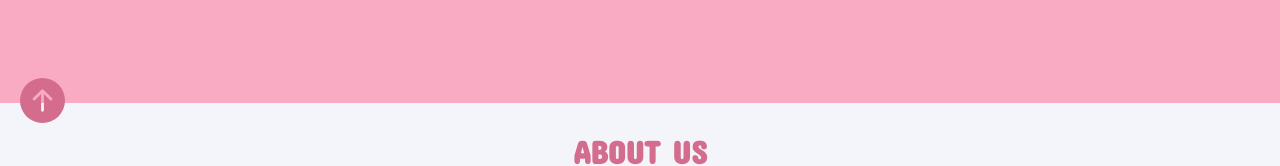
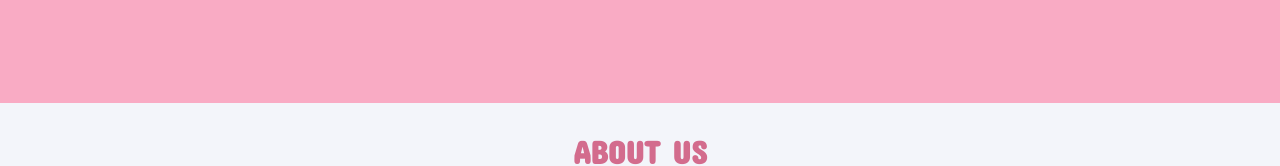
Before and after one commit to ftc443h/MSIB5-Kelompok1.SaladNyoo, a plain HTML site: page index.html in a window 1280 px wide. Shown: the part 637-803 px from the top of the page. Drawn offline with nearby package versions, Linux system fonts and the light colour scheme; a web font is replaced by a local one.

Commit message:
Fatchan Muhamamd Hakim 15:40

```diff
--- a/index.html
+++ b/index.html
@@ -680,11 +680,6 @@
                 </div>
             </footer><!-- Content Footer Salad Nyoo End -->
 
-            <div class="top" onClick="goToTop();"><svg xmlns="http://www.w3.org/2000/svg" width="45" height="45" fill="currentColor" class="bi bi-arrow-up-circle-fill arrow" viewBox="0 0 16 16">
-                <path d="M16 8A8 8 0 1 0 0 8a8 8 0 0 0 16 0zm-7.5 3.5a.5.5 0 0 1-1 0V5.707L5.354 7.854a.5.5 0 1 1-.708-.708l3-3a.5.5 0 0 1 .708 0l3 3a.5.5 0 0 1-.708.708L8.5 5.707V11.5z"/>
-              </svg></div>
-
-
             <!-- Javascript, JQuery Bootstrap & External -->
             <script
                 type="text/javascript">window.$crisp = []; window.CRISP_WEBSITE_ID = "186dd1df-2b90-4da9-a2a1-d6a13e404c0b"; (function () { d = document; s = d.createElement("script"); s.src = "https://client.crisp.chat/l.js"; s.async = 1; d.getElementsByTagName("head")[0].appendChild(s); })();</script>
```
